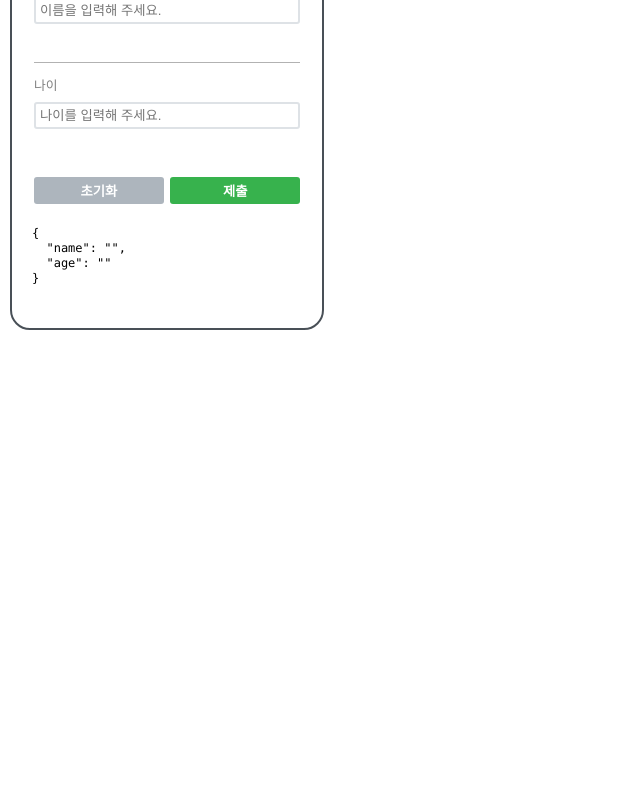
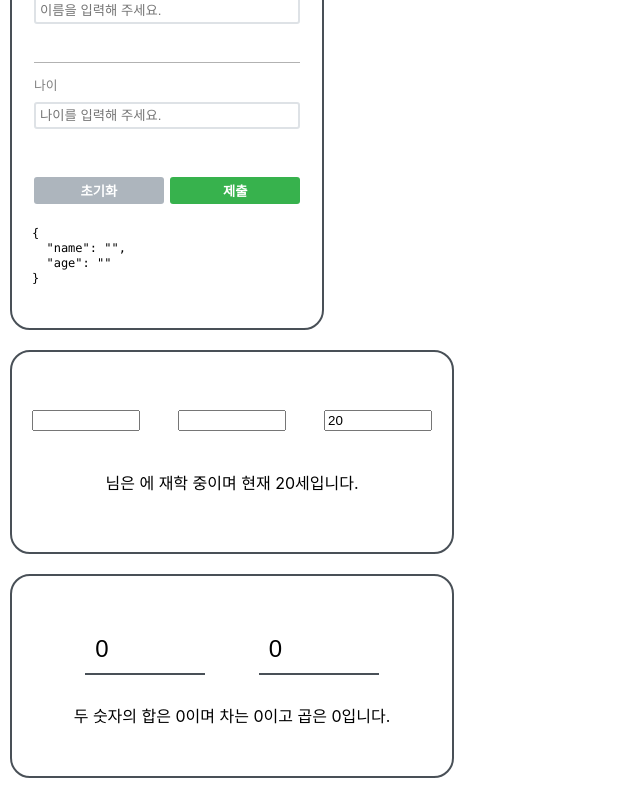
Before and after one commit to kojh0111/React-practice, a React (Create React App) app: page / in a window 1280 px wide. Shown: the part 1253-2051 px from the top of the page, without its empty margins (0-640 px from the left). Before the commit the page ends 1603 px from the top, so only its background shows below. Built offline with nearby package versions, Linux system fonts and the light colour scheme; the HTML template or start-up script is replaced by a standard one.

Commit message:
Update Object by useState

```diff
--- a/src/App.js
+++ b/src/App.js
@@ -1,5 +1,8 @@
 import { useState } from "react";
 import CafeCalculator from "./components/CafeCalculator/CafeCalculator";
+import ChangeObject from "./components/ChangeObject/ChangeObject";
+import PMap from "./components/ChangeObject/PMap";
+import RTcal from "./components/ChangeObject/RTcal";
 import Control from "./components/Control";
 import Create from "./components/Create";
 import Header from "./components/Header";
@@ -119,7 +122,10 @@ function App() {
       )}
       <CafeCalculator />
       <MathProblem />
+      {/* <PMap data={["1", "2", "3"]} /> */}
       <RegForm />
+      <ChangeObject />
+      <RTcal />
     </div>
   );
 }
--- /dev/null
+++ b/src/components/ChangeObject/ChangeObject.css
@@ -0,0 +1,57 @@
+.ChangeObject {
+  display: flex;
+  flex-direction: column;
+  justify-content: space-evenly;
+  width: 400px;
+  height: 160px;
+  border-radius: 20px;
+  border: #495057 solid 2px;
+  padding: 20px 20px;
+  margin: 20px 10px;
+}
+
+.ChangeObject div {
+  display: flex;
+  justify-content: space-between;
+}
+
+.ChangeObject input {
+  width: 100px;
+}
+
+.ChangeObject p {
+  display: block;
+  text-align: center;
+  margin-block: 0;
+}
+
+.RTcal {
+  display: flex;
+  flex-direction: column;
+  justify-content: space-evenly;
+  width: 400px;
+  height: 160px;
+  border-radius: 20px;
+  border: #495057 solid 2px;
+  padding: 20px 20px;
+  margin: 20px 10px;
+}
+
+.RTcal div {
+  display: flex;
+  justify-content: space-evenly;
+}
+
+.RTcal input {
+  width: 100px;
+  padding: 10px;
+  border: none;
+  font-size: 24px;
+  border-bottom: #495057 solid 2px;
+}
+
+.RTcal p {
+  display: block;
+  text-align: center;
+  margin-block: 0;
+}
--- /dev/null
+++ b/src/components/ChangeObject/ChangeObject.jsx
@@ -0,0 +1,29 @@
+import React, { useState } from "react";
+import "./ChangeObject.css";
+
+function ChangeObject() {
+  const [data, setData] = useState({
+    name: "",
+    age: 20,
+    school: "",
+  });
+
+  const handleChange = (e) => {
+    setData((current) => ({ ...current, [e.target.name]: e.target.value }));
+  };
+
+  return (
+    <div className="ChangeObject">
+      <div>
+        <input onChange={handleChange} name="name" value={data.name} />
+        <input onChange={handleChange} name="school" value={data.school} />
+        <input onChange={handleChange} name="age" value={data.age} />
+      </div>
+      <p>
+        {data.name}님은 {data.school}에 재학 중이며 현재 {data.age}세입니다.
+      </p>
+    </div>
+  );
+}
+
+export default ChangeObject;
--- /dev/null
+++ b/src/components/ChangeObject/PMap.jsx
@@ -0,0 +1,8 @@
+const PMap = ({ data }) => {
+  const pthree = [];
+  data.map((d) => pthree.push(<p>{d}</p>));
+
+  return <div>{pthree}</div>;
+};
+
+export default PMap;
--- /dev/null
+++ b/src/components/ChangeObject/RTcal.jsx
@@ -0,0 +1,23 @@
+import React, { useState } from "react";
+import "./ChangeObject.css";
+
+function RTcal() {
+  const [fnum, setFnum] = useState(0);
+  const [rnum, setRnum] = useState(0);
+
+  return (
+    <div className="RTcal">
+      <div>
+        <input onChange={(e) => setFnum(e.target.value)} value={fnum}></input>
+        <input onChange={(e) => setRnum(e.target.value)} value={rnum}></input>
+      </div>
+      <p>
+        두 숫자의 합은 {parseInt(fnum) + parseInt(rnum)}이며 차는{" "}
+        {parseInt(fnum) - parseInt(rnum)}이고 곱은{" "}
+        {parseInt(fnum) * parseInt(rnum)}입니다.
+      </p>
+    </div>
+  );
+}
+
+export default RTcal;
```
